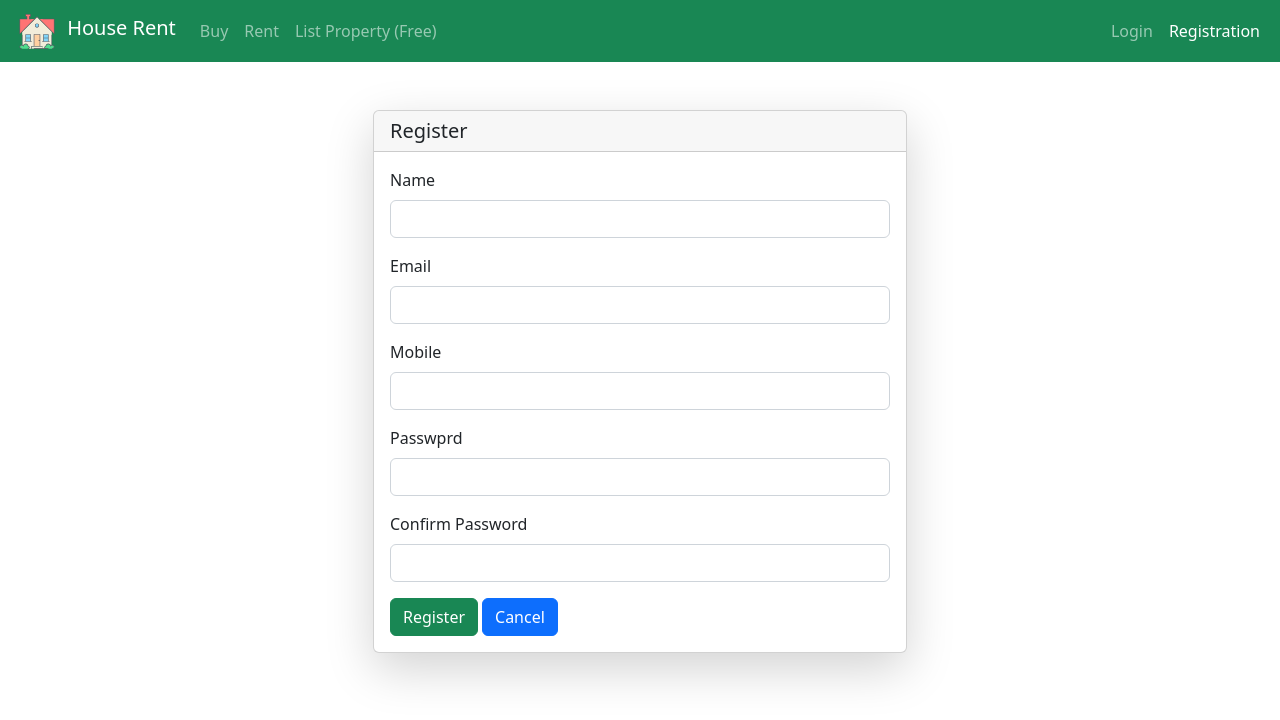
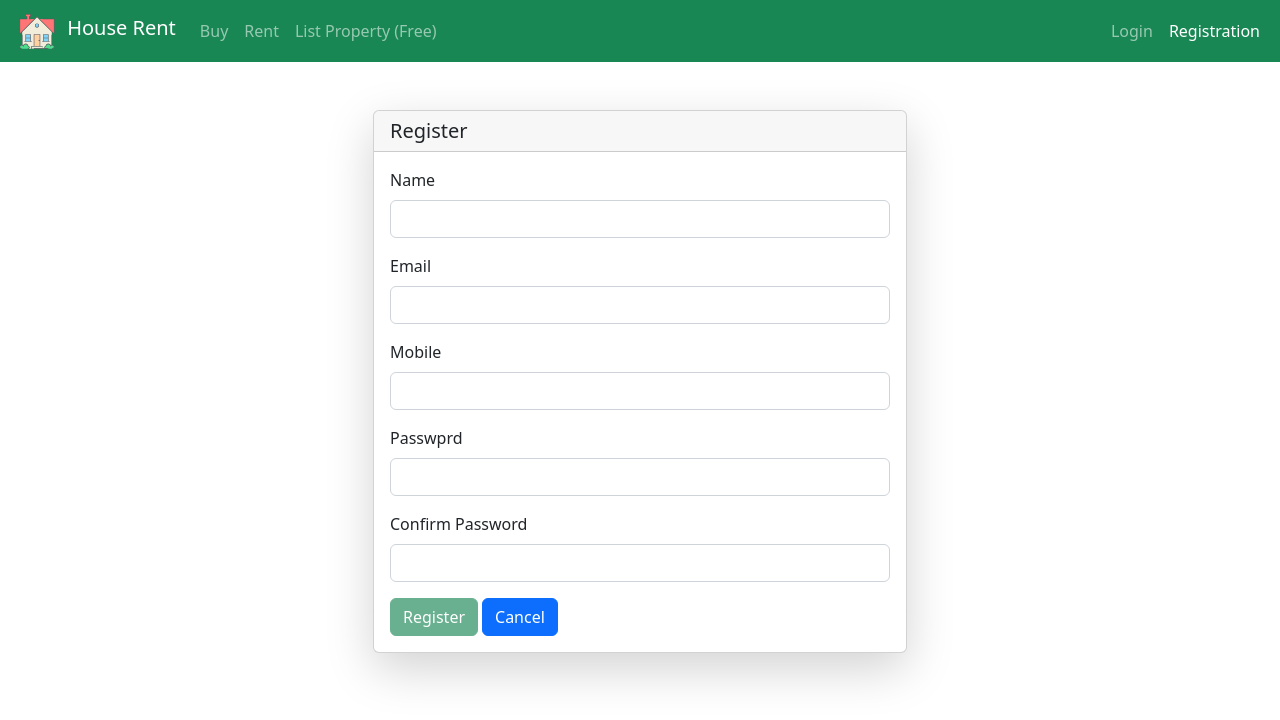
Before and after one commit to SunilChandraKarmakar/House-Rent, an Angular app in the folder House Rent Web Application/houserentwebapp/: page /user/registration in a window 1280 px wide. Shown: the top 720 px of the page. Built offline with nearby package versions, Linux system fonts and the light colour scheme.

Commit message:
Save Data to Local Storage in Angular

```diff
--- a/House Rent Web Application/houserentwebapp/src/app/components/user/user-registration/user-registration.component.html
+++ b/House Rent Web Application/houserentwebapp/src/app/components/user/user-registration/user-registration.component.html
@@ -50,7 +50,7 @@
             </span>
           </div>
           <div class="col-12">
-            <button type="submit" class="btn btn-success">Register</button>
+            <button type="submit" class="btn btn-success" [disabled]="reactiveFormGroup.invalid">Register</button>
             <a class="btn btn-primary ms-1" href="#">Cancel</a>
           </div>
         </form>
--- a/House Rent Web Application/houserentwebapp/src/app/components/user/user-registration/user-registration.component.ts
+++ b/House Rent Web Application/houserentwebapp/src/app/components/user/user-registration/user-registration.component.ts
@@ -1,5 +1,7 @@
 import { Component, OnInit } from '@angular/core';
-import { FormControl, FormGroup, Validators } from '@angular/forms';
+import { FormBuilder, FormControl, FormGroup, Validators } from '@angular/forms';
+import { User } from 'src/app/models/user';
+import { UserService } from 'src/app/services/user.service';
 
 @Component({
   selector: 'app-user-registration',
@@ -9,24 +11,34 @@ import { FormControl, FormGroup, Validators } from '@angular/forms';
 
 export class UserRegistrationComponent implements OnInit {
 
+  // Registration form
   reactiveFormGroup: FormGroup;
 
-  constructor() { }
+  // User model
+  private _userModel: User = new User();
+
+  constructor(private _formBuilder: FormBuilder, private _userService: UserService) { }
 
   ngOnInit() {
-    this.reactiveFormGroup = new FormGroup({
-      userName: new FormControl(null, Validators.required),
-      email: new FormControl(null, [Validators.required, Validators.email, Validators.minLength(10)]),
-      mobile: new FormControl(null, [Validators.required, Validators.min(1000000000), Validators.max(999999999999)]),
-      password: new FormControl(null, [Validators.required,
-        Validators.pattern('(?=.*[a-z])(?=.*[A-Z])(?=.*[0-9])(?=.*[$@$!%*?&])[A-Za-z\d$@$!%*?&].{8,}')]),
-      confirmPassword: new FormControl(null, [Validators.required,
-        Validators.pattern('(?=.*[a-z])(?=.*[A-Z])(?=.*[0-9])(?=.*[$@$!%*?&])[A-Za-z\d$@$!%*?&].{8,}')])
+    this.prepiredRegistrationForm();
+  }
+
+  // Prepired registration form
+  private prepiredRegistrationForm(): void {
+    this.reactiveFormGroup = this._formBuilder.group({
+      userName: [null, Validators.required],
+      email: [null, [Validators.required, Validators.email, Validators.minLength(10)]],
+      mobile: [null, [Validators.required, Validators.min(1000000000), Validators.max(999999999999)]],
+      password: [null, [Validators.required,
+        Validators.pattern('(?=.*[a-z])(?=.*[A-Z])(?=.*[0-9])(?=.*[$@$!%*?&])[A-Za-z\d$@$!%*?&].{8,}')]],
+      confirmPassword: [null, [Validators.required,
+        Validators.pattern('(?=.*[a-z])(?=.*[A-Z])(?=.*[0-9])(?=.*[$@$!%*?&])[A-Za-z\d$@$!%*?&].{8,}')]]
     },
 
-    this.confirmPasswordMatchingValidatior(this.reactiveFormGroup));
+    {validators: this.confirmPasswordMatchingValidatior});
   }
 
+  // Check password and confirm password are same or not
   confirmPasswordMatchingValidatior(formGroup: FormGroup): Validators {
     if(formGroup != undefined) {
       return formGroup.get('password')!.value == formGroup.get('confirmPassword')!.value ? false : { notMatch: true };
@@ -56,7 +68,16 @@ export class UserRegistrationComponent implements OnInit {
     return this.reactiveFormGroup.get("confirmPassword") as FormControl;
   }
 
+  // Register a new user
   onSubmit(): void {
-    console.log(this.reactiveFormGroup);
+    // console.log(this.reactiveFormGroup);
+
+    this._userModel.userName = this.reactiveFormGroup.get("userName")?.value;
+    this._userModel.email = this.reactiveFormGroup.get("email")?.value;
+    this._userModel.mobile = this.reactiveFormGroup.get("mobile")?.value;
+    this._userModel.password = this.reactiveFormGroup.get("password")?.value;
+
+    this._userService.AddUser(this._userModel);
+    this.reactiveFormGroup.reset();
   }
 }
--- /dev/null
+++ b/House Rent Web Application/houserentwebapp/src/app/models/user.ts
@@ -0,0 +1,6 @@
+export class User {
+    userName: string | null | undefined;
+    email: string | null | undefined;
+    mobile: string | null | undefined;
+    password: string | null | undefined;
+}
--- /dev/null
+++ b/House Rent Web Application/houserentwebapp/src/app/services/user.service.ts
@@ -0,0 +1,15 @@
+import { Injectable } from '@angular/core';
+import { User } from '../models/user';
+
+@Injectable({
+  providedIn: 'root'
+})
+
+export class UserService {
+
+  constructor() { }
+
+  AddUser(user: User): void {
+    localStorage.setItem("_user", JSON.stringify(user));
+  }
+}
```
